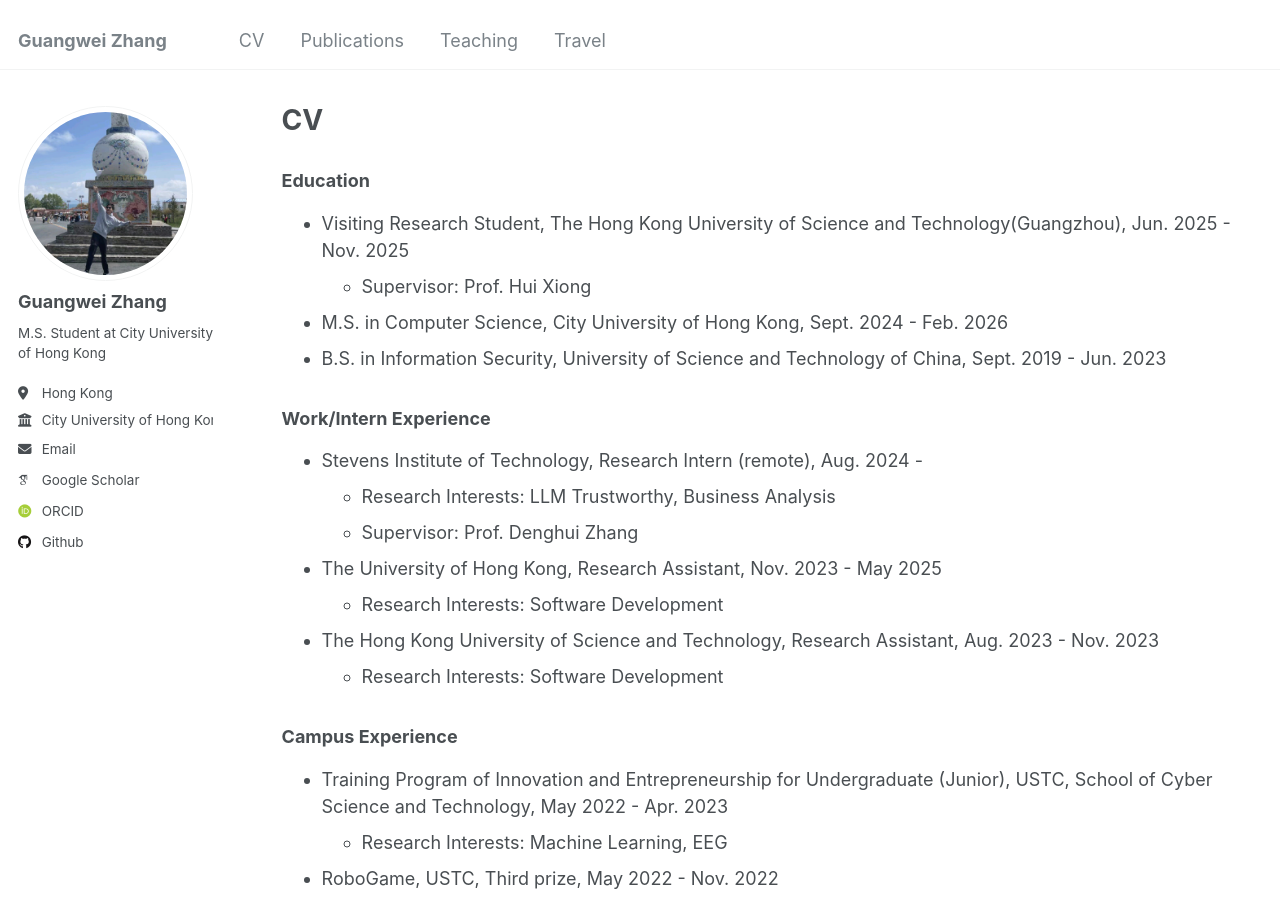
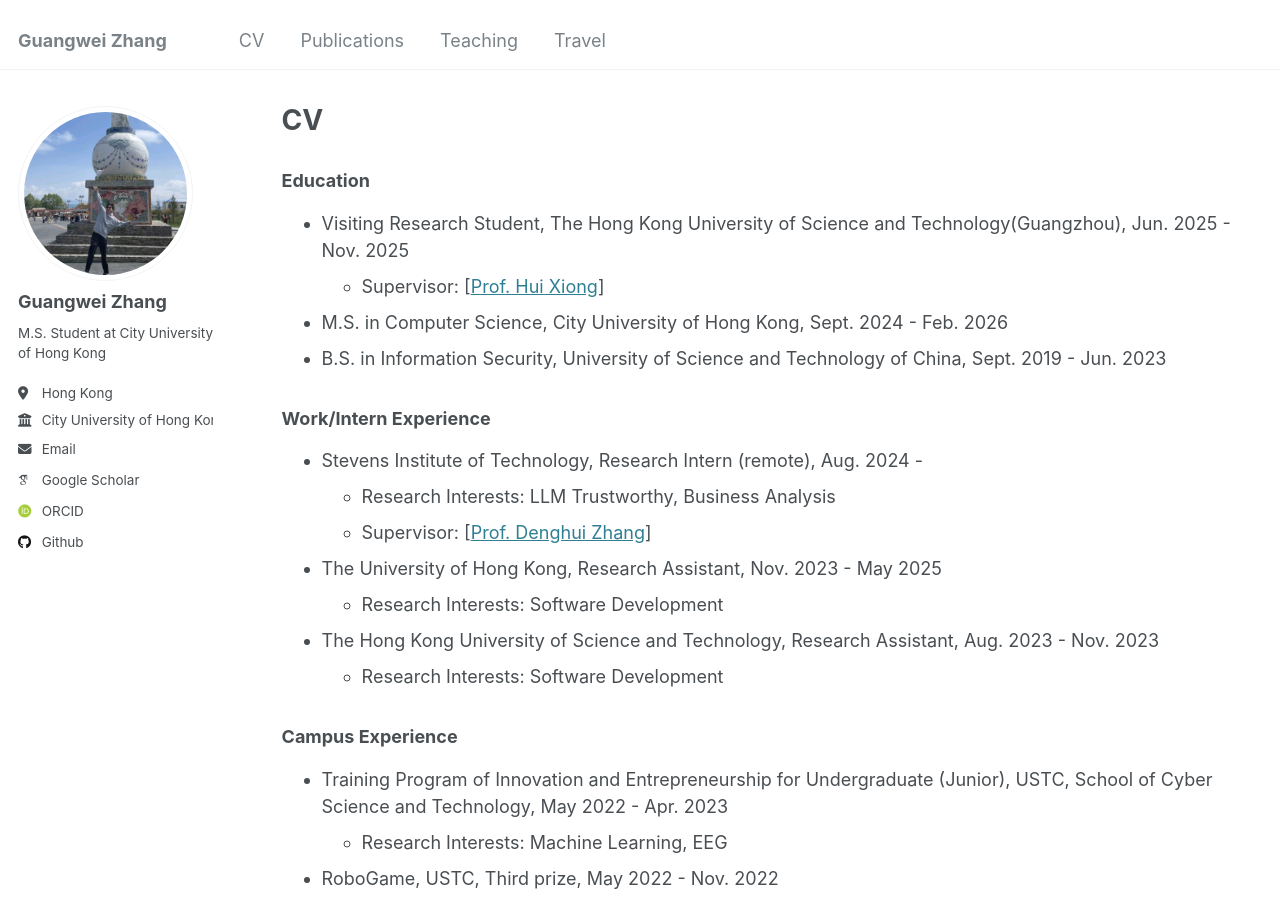
Before and after one commit to changhu73/changhu73.github.io, a Jekyll site: the page built from _pages/cv.md, in a window 1280 px wide and 900 px high. Built offline with Jekyll 4.4.1, drawn with Linux system fonts in a browser that asks for light colours; some web fonts are replaced; some of the changed lines change nothing that is shown.

Commit message:
Update cv.md

```diff
--- a/_pages/cv.md
+++ b/_pages/cv.md
@@ -10,7 +10,7 @@ redirect_from:
 ### Education
 <!-- * (incoming) Ph.D in Data Science, Stevens Institute of Technology, Feb. 2026 -  -->
 * Visiting Research Student, The Hong Kong University of Science and Technology(Guangzhou), Jun. 2025 - Nov. 2025
-  *  Supervisor: Prof. Hui Xiong
+  *  Supervisor: [<a href="https://ailab.hkust-gz.edu.cn/">Prof. Hui Xiong</a>]
 * M.S. in Computer Science, City University of Hong Kong, Sept. 2024 - Feb. 2026
 * B.S. in Information Security, University of Science and Technology of China, Sept. 2019 - Jun. 2023
 
@@ -28,7 +28,7 @@ redirect_from:
 
 * Stevens Institute of Technology, Research Intern (remote), Aug. 2024 -
   *  Research Interests: LLM Trustworthy, Business Analysis
-  *  Supervisor: Prof. Denghui Zhang
+  *  Supervisor: [<a href="https://zhangdenghui.site/">Prof. Denghui Zhang</a>]
 
 * The University of Hong Kong, Research Assistant, Nov. 2023 - May 2025  <!-- Hong Kong Quantum AI Lab -->
   *  Research Interests: Software Development
```
